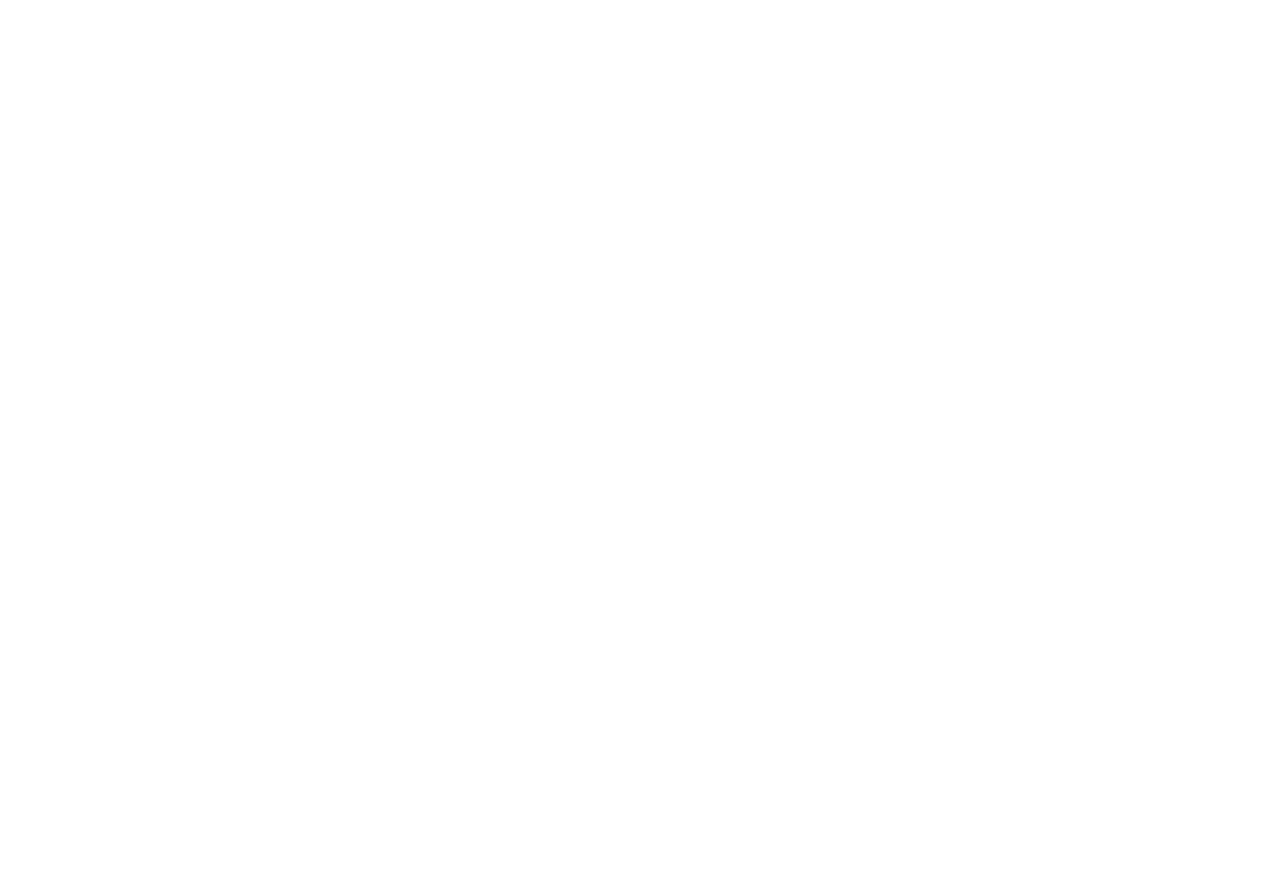
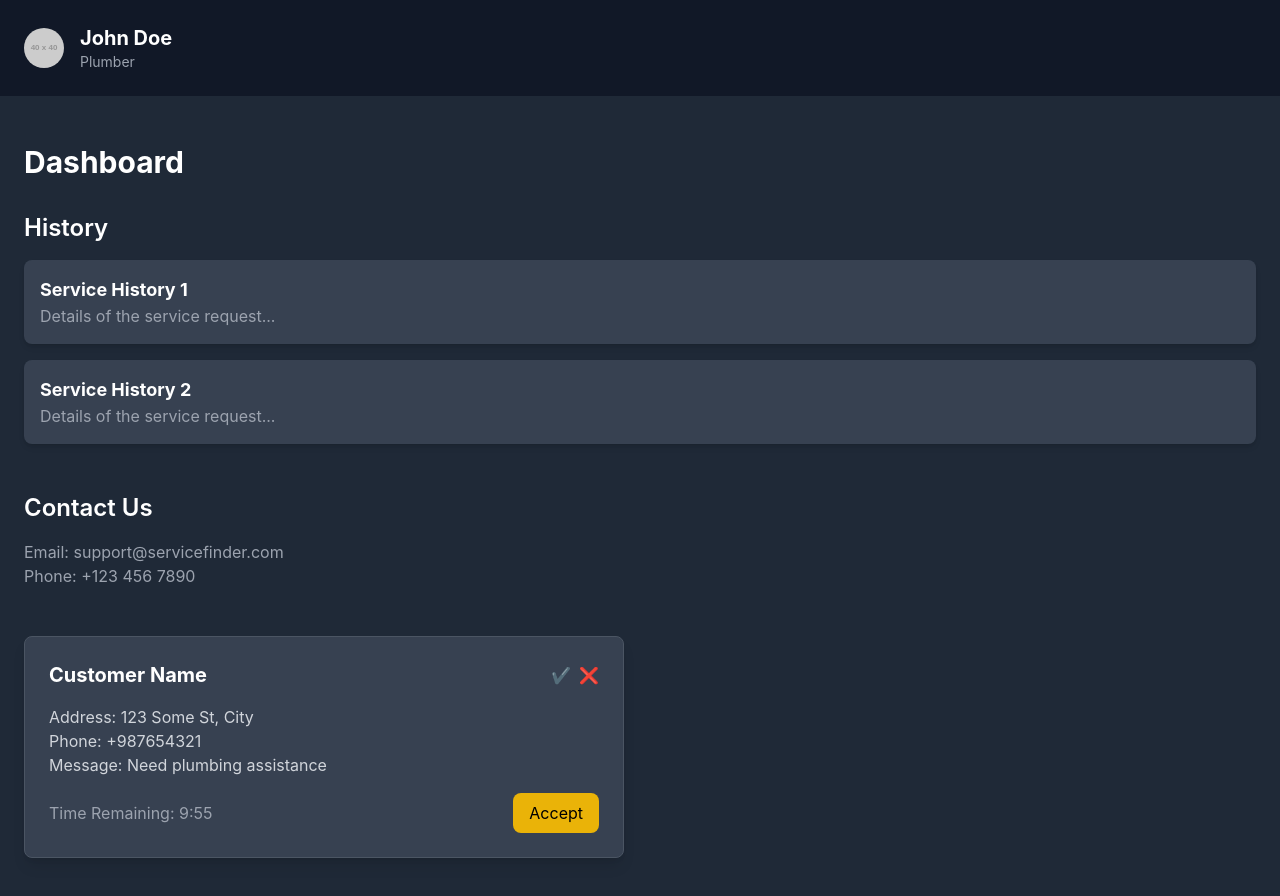
Before and after one commit to Tanmaybhure/Quick-Serve_ConnectX, a React (Create React App) app in the folder Desktop/projectservice/: page /dashboard in a window 1280 px wide. Before the commit this address had no page. Shown: the top 896 px of the page. Before the commit the page ends 800 px from the top, so only its background shows below. Built offline with nearby package versions, Linux system fonts and the light colour scheme.

Commit message:
secondCommitDashboard

```diff
--- a/Desktop/projectservice/src/App.js
+++ b/Desktop/projectservice/src/App.js
@@ -4,6 +4,7 @@
 import HomePage from "./pages/HomePage";
 import { BrowserRouter as Router, Routes, Route } from "react-router-dom";
 import LoginPage from "./pages/LoginPage";
+import DashboardPage from "./pages/DashBoardPage";
 
 function App() {
   return (
@@ -11,6 +12,7 @@
       <Routes>
         <Route path="/" element={<HomePage />} />
         <Route path="/login" element={<LoginPage />} />
+        <Route path="/dashboard" element={<DashboardPage />} />
       </Routes>
     </Router>
   );
--- /dev/null
+++ b/Desktop/projectservice/src/pages/DashBoardPage.jsx
@@ -0,0 +1,118 @@
+import React, { useState, useEffect } from "react";
+import { Link } from "react-router-dom";
+
+const DashBoardPage = () => {
+  const [timer, setTimer] = useState(600); // 10 minutes in seconds
+  const [isLoggedIn, setIsLoggedIn] = useState(true); // Assume user is logged in
+  const [profileOptionsVisible, setProfileOptionsVisible] = useState(false);
+
+  // Timer function to countdown from 10 minutes
+  useEffect(() => {
+    if (timer <= 0) return;
+
+    const interval = setInterval(() => {
+      setTimer((prevTimer) => prevTimer - 1);
+    }, 1000);
+
+    return () => clearInterval(interval);
+  }, [timer]);
+
+  const formatTime = (time) => {
+    const minutes = Math.floor(time / 60);
+    const seconds = time % 60;
+    return `${minutes}:${seconds < 10 ? `0${seconds}` : seconds}`;
+  };
+
+  const handleProfileClick = () => {
+    setProfileOptionsVisible(!profileOptionsVisible);
+  };
+
+  return (
+    <div className="bg-gray-800 min-h-screen text-white">
+      {/* Navbar */}
+      <nav className="flex justify-between items-center bg-gray-900 p-6">
+        <div className="flex items-center space-x-4">
+          <img
+            src="https://via.placeholder.com/40" // Placeholder for profile logo
+            alt="Profile"
+            className="w-10 h-10 rounded-full cursor-pointer"
+            onClick={handleProfileClick}
+          />
+          <div>
+            <h1 className="text-xl font-bold">John Doe</h1>
+            <p className="text-sm text-gray-400">Plumber</p>
+          </div>
+        </div>
+
+        {/* Profile Options Dropdown */}
+        {profileOptionsVisible && (
+          <div className="absolute top-20 right-6 bg-gray-900 p-4 rounded-md shadow-lg w-48">
+            <ul>
+              <li className="mb-3 cursor-pointer hover:text-yellow-500">Edit Profile</li>
+              <li
+                className="cursor-pointer hover:text-yellow-500"
+                onClick={() => setIsLoggedIn(false)}
+              >
+                Logout
+              </li>
+            </ul>
+          </div>
+        )}
+      </nav>
+
+      {/* Dashboard Content */}
+      <div className="container mx-auto px-6 py-12">
+        <h2 className="text-3xl font-bold mb-8">Dashboard</h2>
+
+        {/* History */}
+        <section className="mb-12">
+          <h3 className="text-2xl font-semibold mb-4">History</h3>
+          <div className="space-y-4">
+            <div className="bg-gray-700 p-4 rounded-lg shadow-md">
+              <p className="text-lg font-bold">Service History 1</p>
+              <p className="text-gray-400">Details of the service request...</p>
+            </div>
+            <div className="bg-gray-700 p-4 rounded-lg shadow-md">
+              <p className="text-lg font-bold">Service History 2</p>
+              <p className="text-gray-400">Details of the service request...</p>
+            </div>
+          </div>
+        </section>
+
+        {/* Contact Us */}
+        <section className="mb-12">
+          <h3 className="text-2xl font-semibold mb-4">Contact Us</h3>
+          <p className="text-gray-400">Email: support@servicefinder.com</p>
+          <p className="text-gray-400">Phone: +123 456 7890</p>
+        </section>
+
+        {/* Service Request Cards */}
+        <section>
+          <div className="grid grid-cols-1 md:grid-cols-2 gap-8">
+            <div className="bg-gray-700 p-6 rounded-lg shadow-lg border border-gray-600">
+              <div className="flex justify-between items-center mb-4">
+                <h4 className="text-xl font-bold text-white">Customer Name</h4>
+                <div className="flex items-center space-x-2">
+                  <div className="text-green-500">✔️</div>
+                  <div className="text-red-500">❌</div>
+                </div>
+              </div>
+              <p className="text-gray-300">Address: 123 Some St, City</p>
+              <p className="text-gray-300">Phone: +987654321</p>
+              <p className="text-gray-300 mb-4">Message: Need plumbing assistance</p>
+
+              <div className="flex justify-between items-center">
+                <div className="text-gray-400">Time Remaining: {formatTime(timer)}</div>
+                <button className="bg-yellow-500 text-black px-4 py-2 rounded-lg hover:bg-yellow-600">
+                  Accept
+                </button>
+              </div>
+            </div>
+          </div>
+        </section>
+      </div>
+    </div>
+  );
+};
+
+export default DashBoardPage;
```
